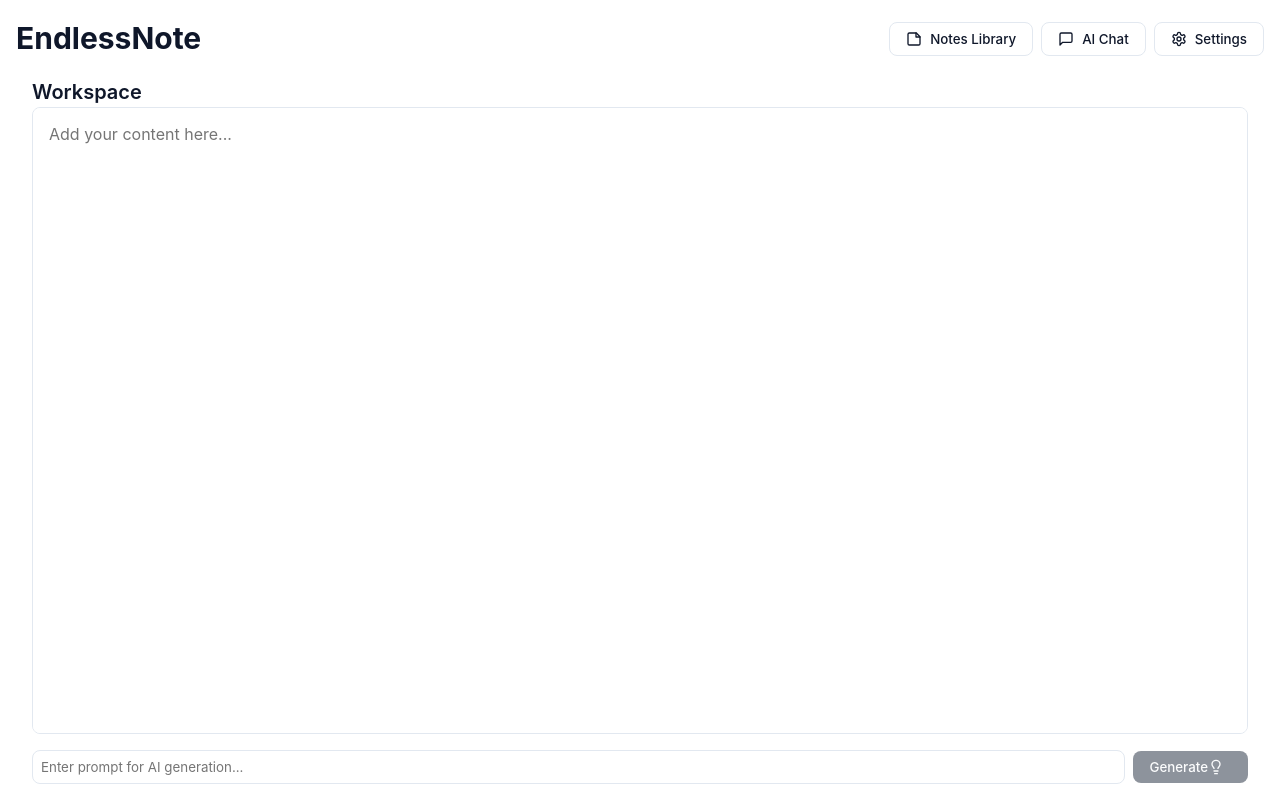
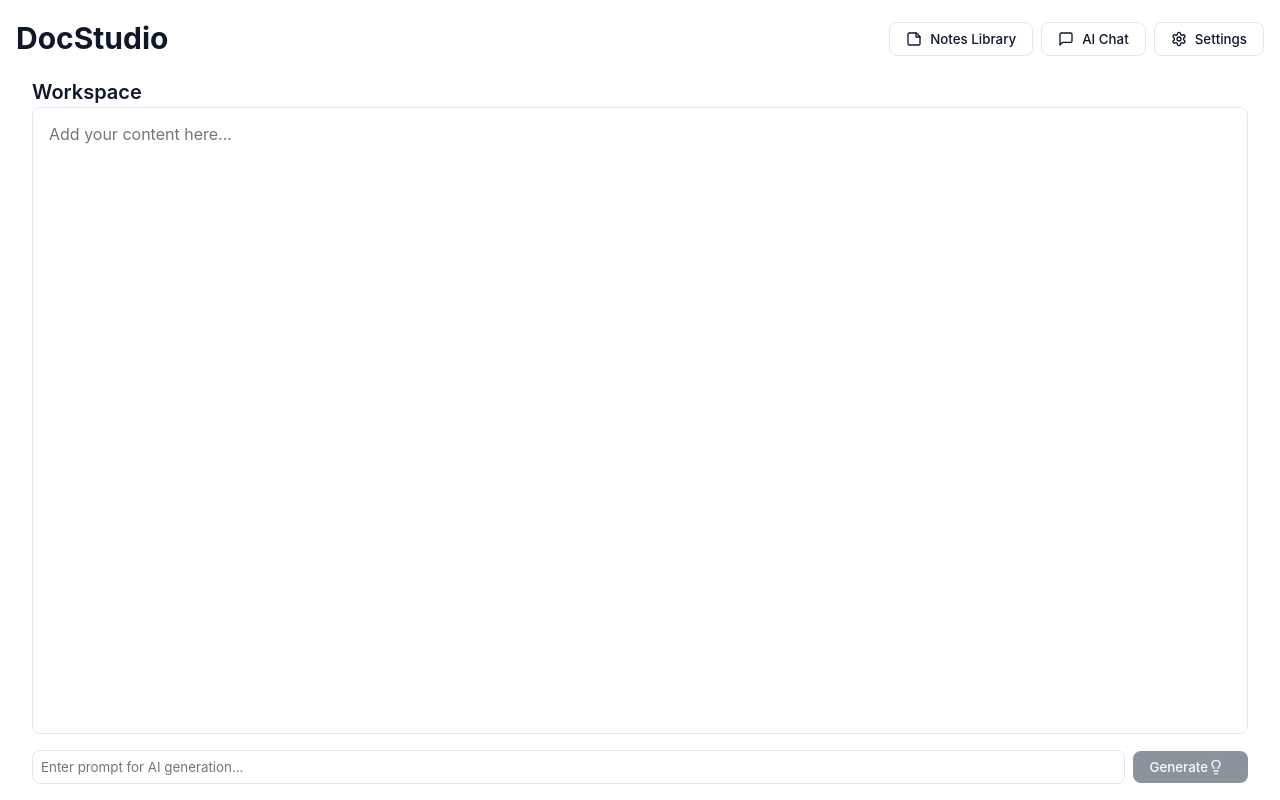
Before and after one commit to chy4pro/DocStudio, a plain HTML site: page index.html in a window 1280 px wide. Drawn offline with Linux system fonts and the light colour scheme.

Commit message:
changed style

```diff
--- a/index.html
+++ b/index.html
@@ -3,13 +3,13 @@
 <head>
   <meta charset="UTF-8">
   <meta name="viewport" content="width=device-width, initial-scale=1.0">
-  <title>EndlessNote</title>
+  <title>DocStudio</title>
   <link rel="stylesheet" href="styles.css">
 </head>
 <body>
   <div class="container">
     <header>
-      <h1>EndlessNote</h1>
+      <h1>DocStudio</h1>
       <div class="header-buttons">
         <button id="toggle-notes-library" class="btn btn-outline">
           <svg xmlns="http://www.w3.org/2000/svg" width="16" height="16" viewBox="0 0 24 24" fill="none" stroke="currentColor" stroke-width="2" stroke-linecap="round" stroke-linejoin="round" class="icon"><path d="M15.5 3H5a2 2 0 0 0-2 2v14c0 1.1.9 2 2 2h14a2 2 0 0 0 2-2V8.5L15.5 3Z"></path><path d="M15 3v6h6"></path></svg>
```
